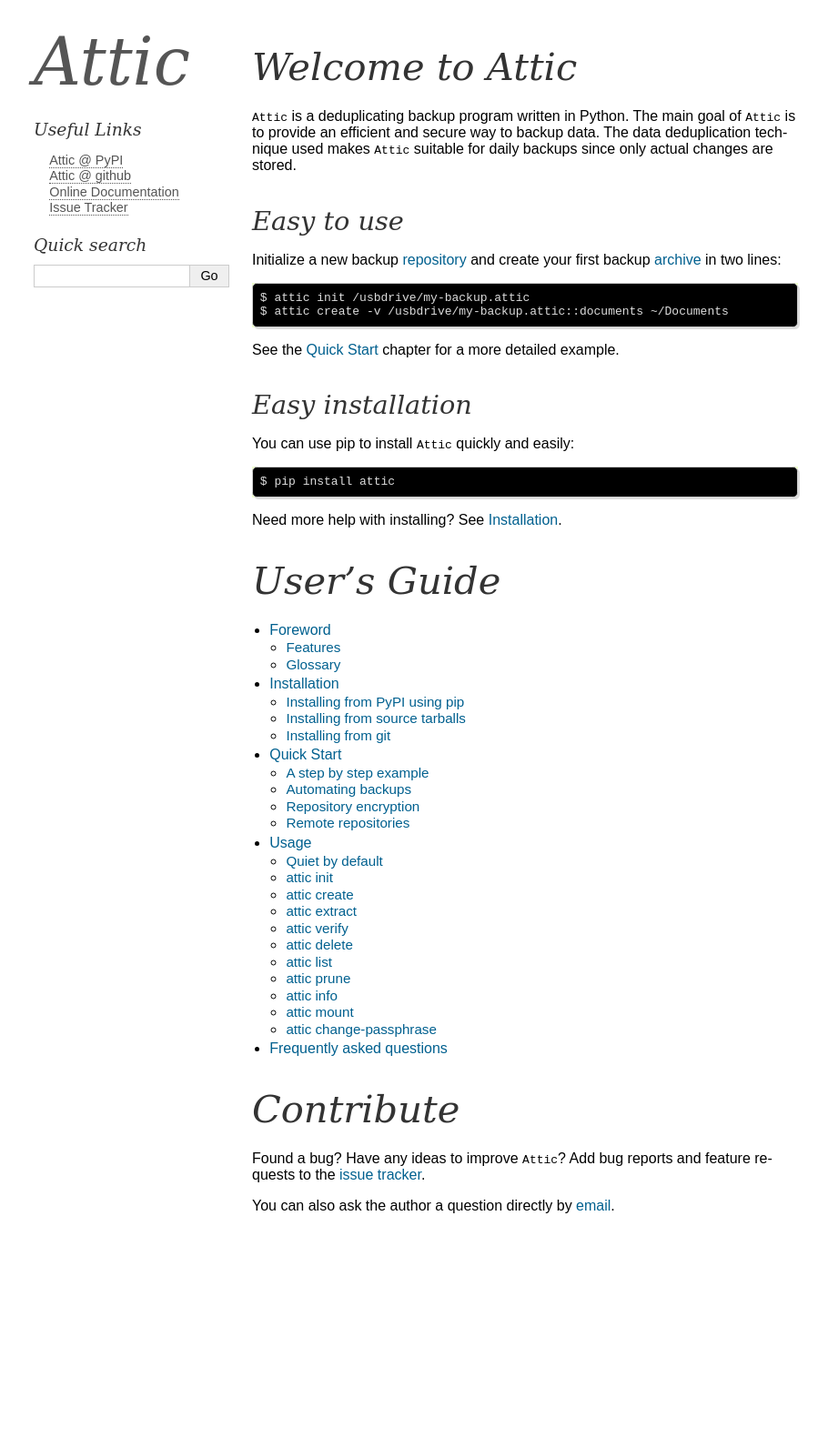
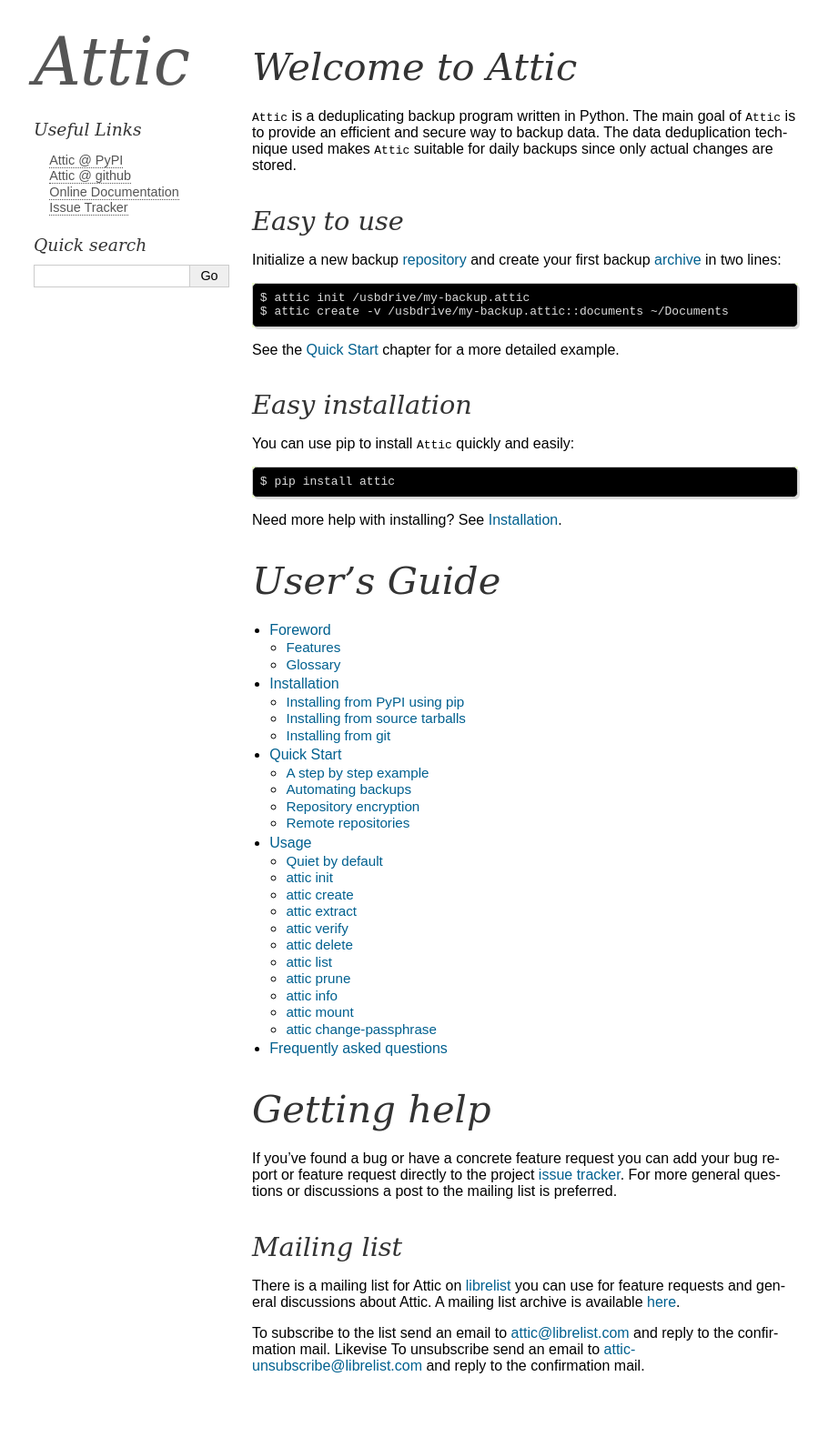
Before and after one commit to borgbackup/borg, a Sphinx documentation site: the page built from docs/index.rst, in a window 1280 px wide. Shown: the whole page at 91% size, without its empty margins (188-1098 px from the left). Built offline with Sphinx 7.4.7, drawn with Linux system fonts in a browser that asks for light colours; before the commit the page ends 1415 px from its top, so only the background shows below that.

Commit message:
Documentation: Added info about mailing list

```diff
--- a/docs/conf.py
+++ b/docs/conf.py
@@ -48,9 +48,9 @@
 # built documents.
 #
 # The short X.Y version.
-version = attic.__version__
+version = attic.__version__.split('-')[0]
 # The full version, including alpha/beta/rc tags.
-release = attic.__version__
+release = version
 
 # The language for content autogenerated by Sphinx. Refer to documentation
 # for a list of supported languages.
--- a/docs/global.rst.inc
+++ b/docs/global.rst.inc
@@ -17,3 +16,4 @@
 .. _homebrew: http://mxcl.github.io/homebrew/
 .. _issue tracker: https://github.com/jborg/attic/issues
 .. _userspace filesystems: https://en.wikipedia.org/wiki/Filesystem_in_Userspace
+.. _librelist: http://librelist.com/
--- a/docs/index.rst
+++ b/docs/index.rst
@@ -38,11 +38,20 @@
    usage
    faq
 
-Contribute
-==========
+Getting help
+============
 
-Found a bug? Have any ideas to improve |project_name|? Add bug reports and
-feature requests to the `issue tracker`_.
+If you've found a bug or have a concrete feature request you can add your bug
+report or feature request directly to the project `issue tracker`_. For more
+general questions or discussions a post to the mailing list is preferred.
 
-You can also ask the author a question directly by
-`email <mailto:jonas@borgstrom.se>`_.
+Mailing list
+------------
+
+There is a mailing list for Attic on librelist_ you can use for feature
+requests and general discussions about Attic. A mailing list archive is
+available `here <http://librelist.com/browser/attic/>`_.
+
+To subscribe to the list send an email to attic@librelist.com and reply
+to the confirmation mail. Likevise To unsubscribe send an email to
+attic-unsubscribe@librelist.com and reply to the confirmation mail.
```
Also changed, not shown: other parts of docs/global.rst.inc (+2 -3 lines), README.rst (+0 -8 lines).
